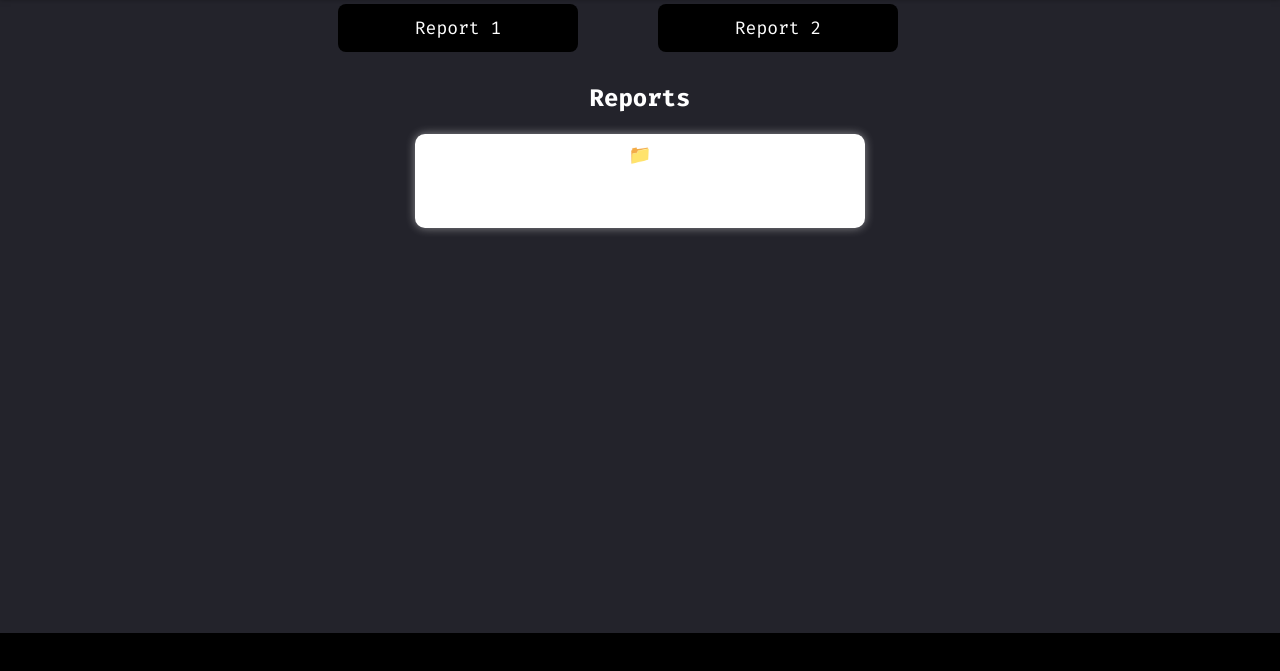
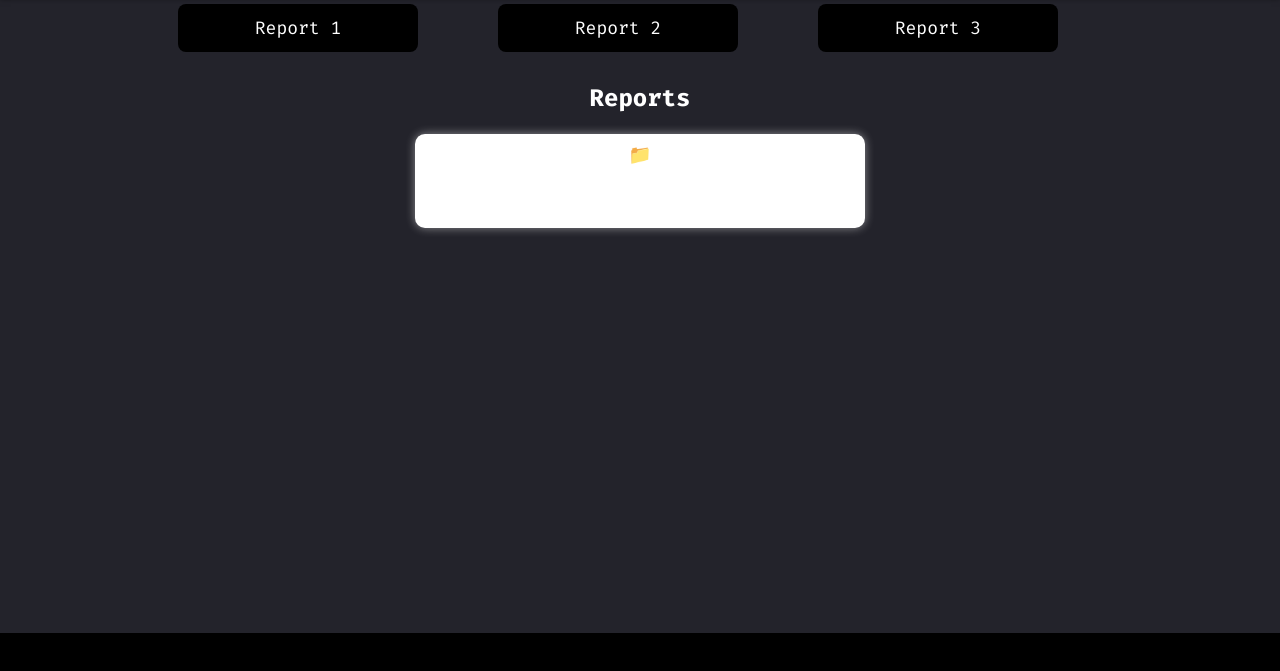
Before and after one commit to benjibyte/elderbrink, a plain HTML site: page index.html in a window 1280 px wide. Both pictures are taken after a click on the button "Reports". Shown: the part 119-790 px from the top of the page. Drawn offline with Linux system fonts and the light colour scheme.

Commit message:
implemented the 3rd report

```diff
--- a/index.html
+++ b/index.html
@@ -37,6 +37,8 @@
         <div class="snaps-inline" id="scroll-tiles">
             <div class="tiles" data-type="report" data-id="1"><button onclick="loadSpecificReport('texts/report1.txt')">Report 1</button></div>
             <div class="tiles" data-type="report" data-id="2"><button onclick="loadSpecificReport('texts/report2.txt')">Report 2</button></div>
+            <div class="tiles" data-type="report" data-id="3"><button onclick="loadSpecificReport('texts/report3.txt')">Report 3</button></div>
+
 
 
 
```
Also changed, not shown: texts/report3.txt (added).
